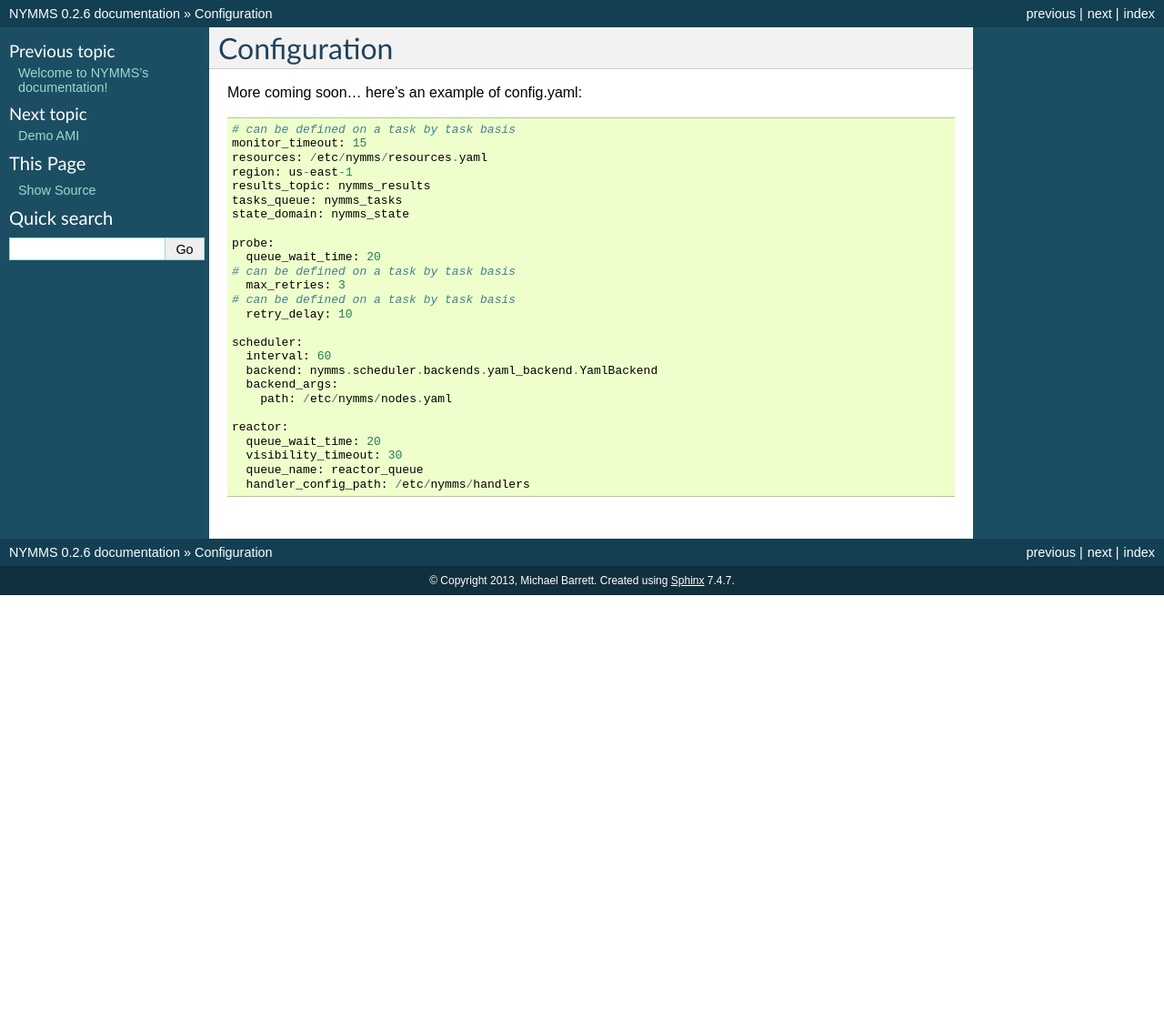
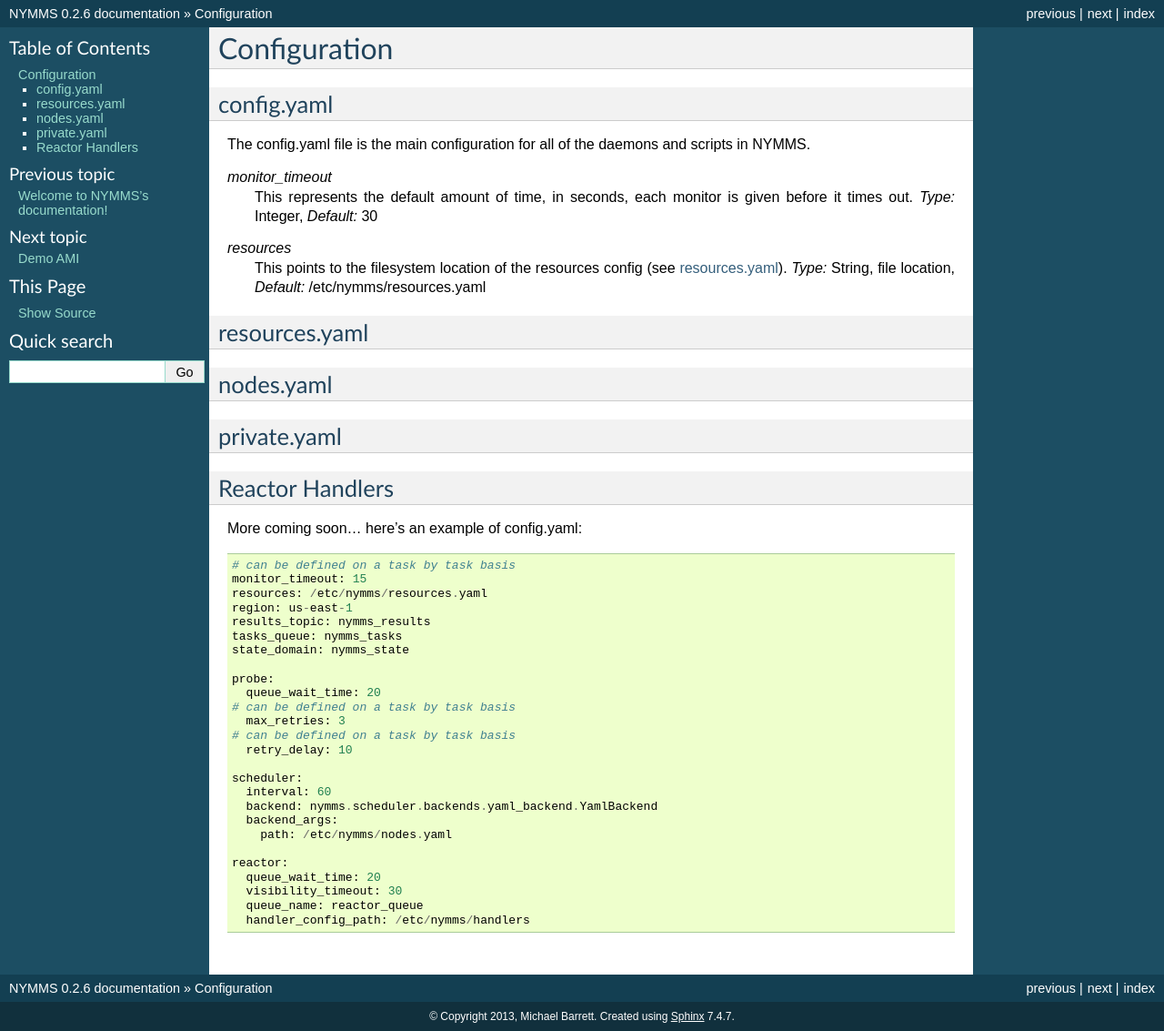
Before and after one commit to cloudtools/nymms, a Sphinx documentation site: the page built from docs/config.rst, in a window 1280 px wide. Shown: the whole page at 91% size. Built offline with Sphinx 7.4.7, drawn with Linux system fonts in a browser that asks for light colours; before the commit the page ends 900 px from its top, so only the background shows below that.

Commit message:
Update config docs.

```diff
--- a/docs/config.rst
+++ b/docs/config.rst
@@ -1,6 +1,34 @@
 =============
 Configuration
 =============
+
+config.yaml
+===========
+
+The config.yaml file is the main configuration for all of the daemons and
+scripts in NYMMS.
+
+*monitor_timeout*
+    This represents the default amount of time, in seconds, each monitor is
+    given before it times out.
+    *Type:* Integer, *Default:* 30
+
+*resources*
+    This points to the filesystem location of the resources config (see
+    resources.yaml_).
+    *Type:* String, file location, *Default:* /etc/nymms/resources.yaml
+
+resources.yaml
+==============
+
+nodes.yaml
+==========
+
+private.yaml
+============
+
+Reactor Handlers
+================
 
 More coming soon... here's an example of config.yaml::
 
```
